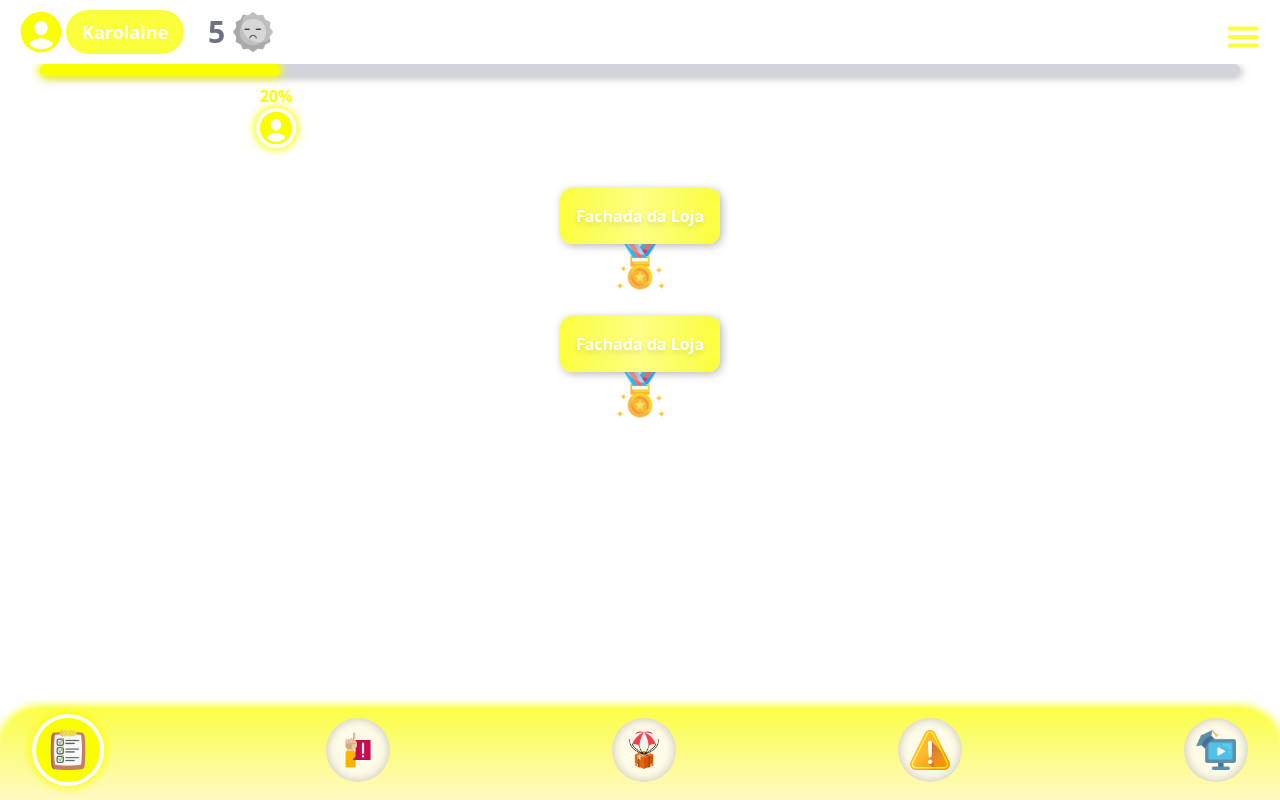
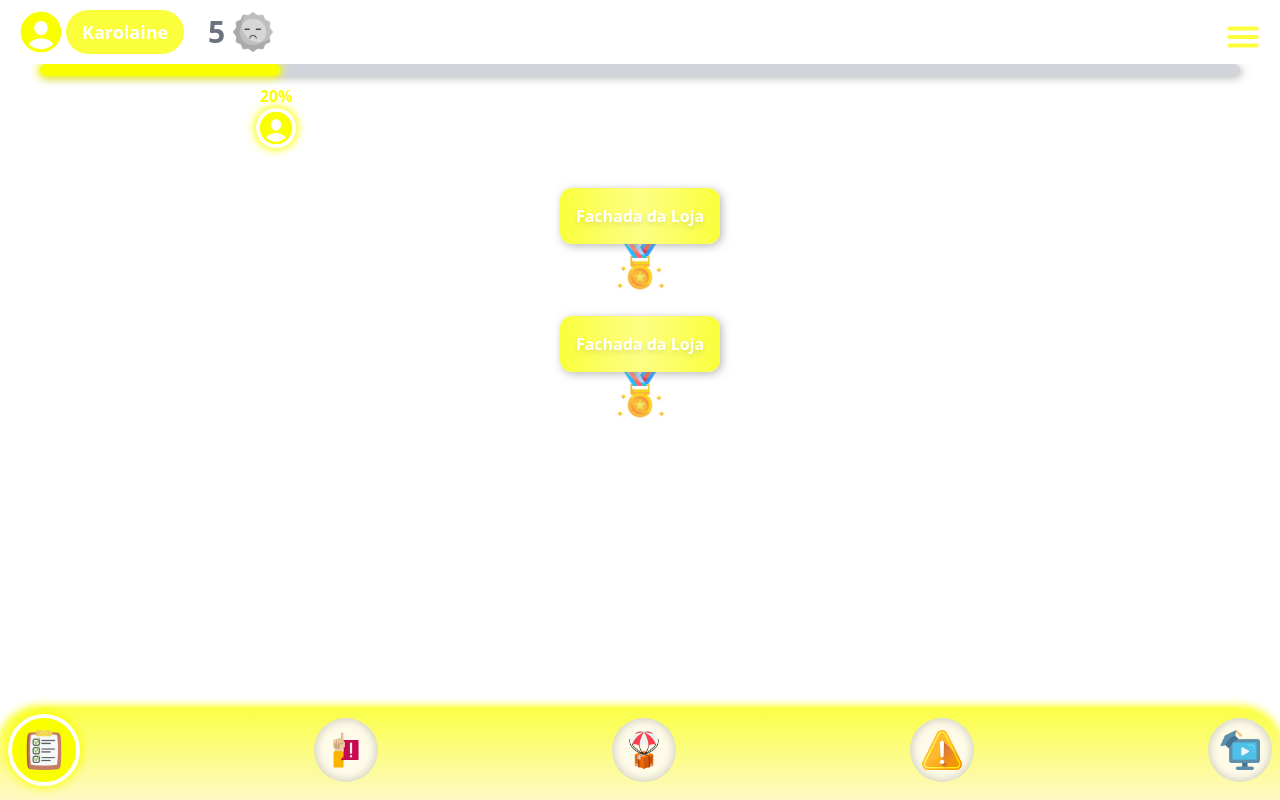
Before and after one commit to LojaDaury/Gerente_Loja, a Next.js app: page / in a window 1280 px wide. Built offline with nearby package versions, Linux system fonts and the light colour scheme.

Commit message:
nav_bar_1.0

```diff
--- a/src/app/Footer/NavBar.tsx
+++ b/src/app/Footer/NavBar.tsx
@@ -16,7 +16,7 @@ export default function NavBar () {
 
     return (
 
-        <div className="bg-gradient-to-b from-yellow-300 to-yellow-100 h-28 shadow-sm_yellow pb-2 rounded-t-[2.5rem] flex px-8 justify-between items-center">
+        <div className="bg-gradient-to-b from-yellow-300 to-yellow-100 h-28 shadow-sm_yellow pb-2 rounded-t-[2.5rem] flex px-2 justify-between items-center">
 
             { buttons.map( (val, id) => (
                 <button key={id} onClick={() => setSelect(id)} className={`flex  duration-300 rounded-full    ${id == select?'border-white bg-yellow-500 p-3 border-4 shadow-sm_yellow' :'border-transparent p-3 bg-yellow-50 shadow-sm_black_inset'}`}>
```
